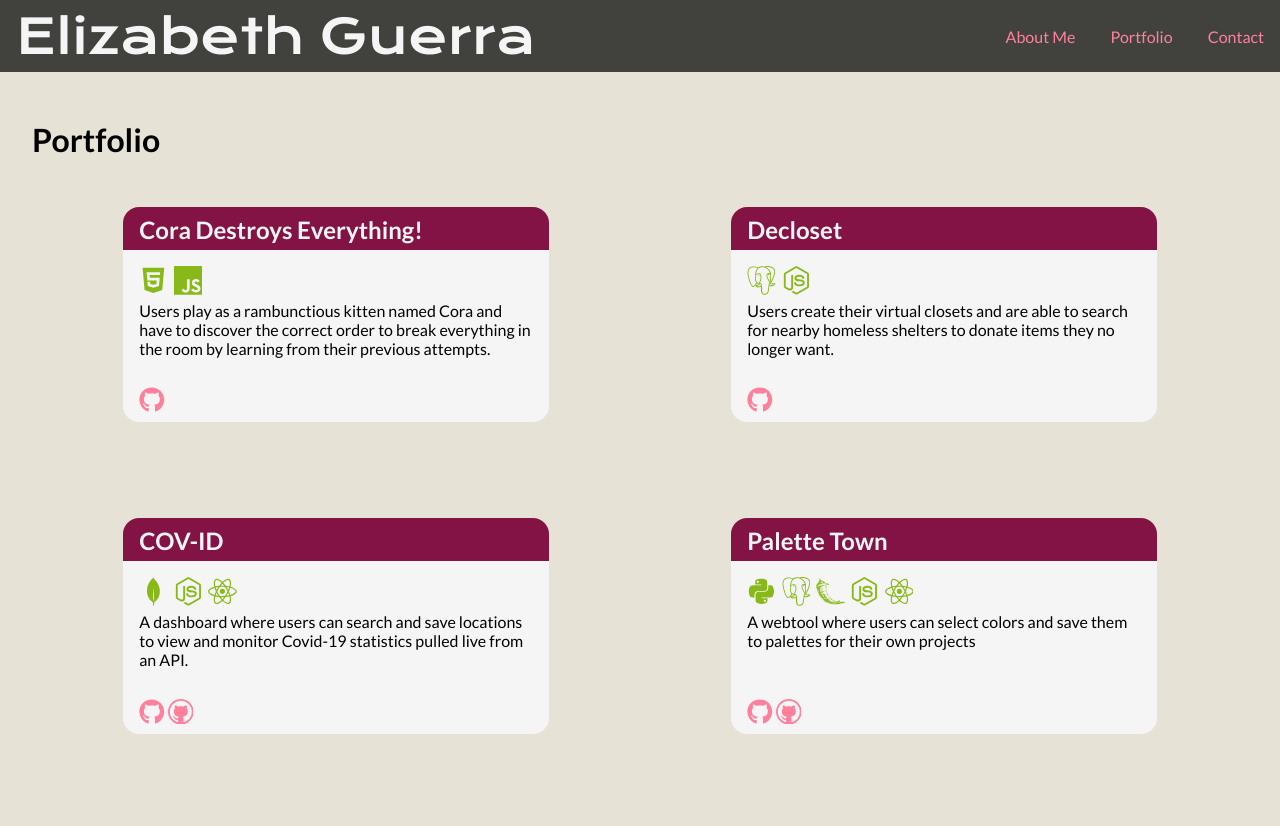
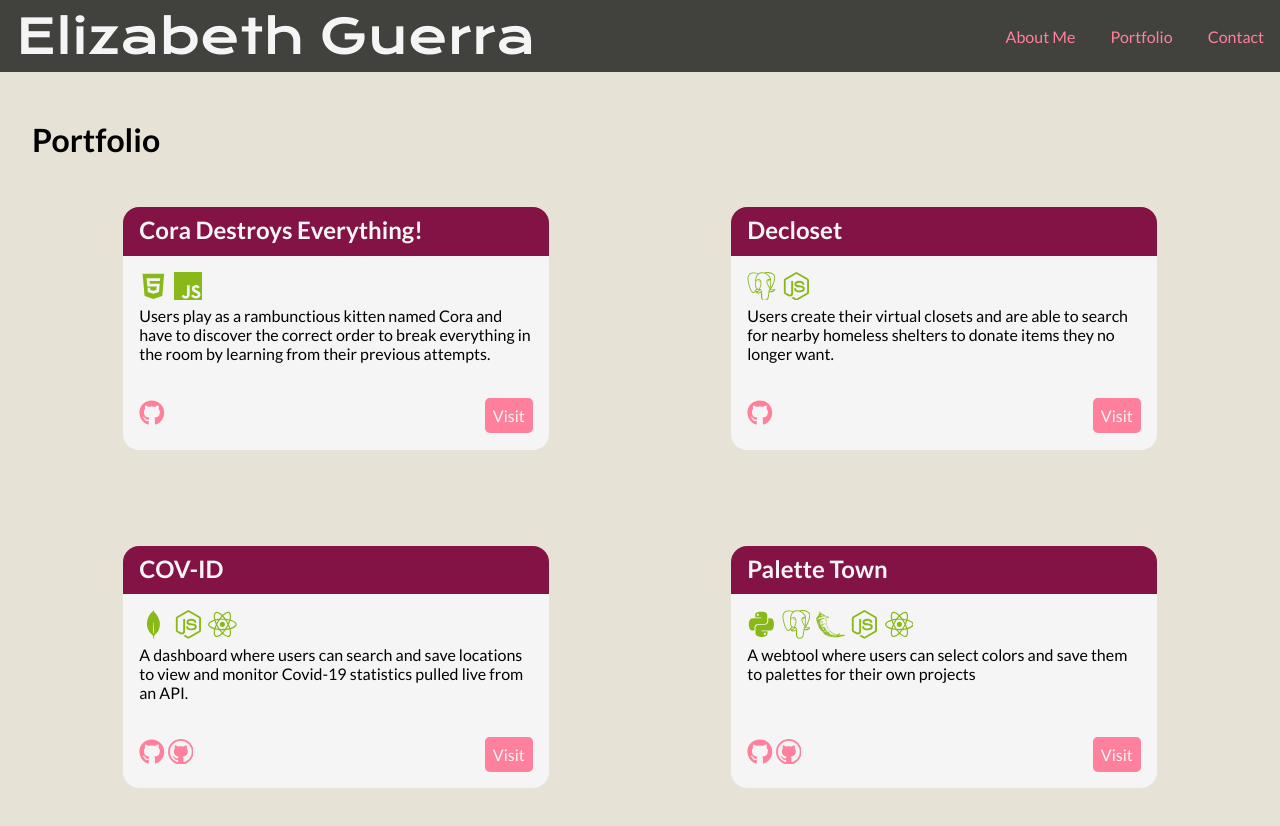
Before and after one commit to ecguerra/Portfolio, a React (Create React App) app: page /portfolio in a window 1280 px wide. Shown: the top 826 px of the page. Built offline with nearby package versions, Linux system fonts and the light colour scheme.

Commit message:
improved portfolio functionality

```diff
--- a/src/components/Portfolio.js
+++ b/src/components/Portfolio.js
@@ -1,6 +1,7 @@
 import { FaHtml5, FaGithub, FaNodeJs, FaReact, FaPython } from 'react-icons/fa'
 import { VscGithub} from 'react-icons/vsc'
 import { SiPostgresql, SiMongodb, SiFlask, SiJavascript } from 'react-icons/si'
+import { TiArrowRightThick} from 'react-icons/ti'
 
 import '../css/Portfolio.css'
 
@@ -18,7 +19,12 @@ const Portfolio = () => {
                         <p>Users play as a rambunctious kitten named Cora and have to discover the correct order to break everything in the room by learning from their previous attempts.</p>
                     </div>
                     <div className='card-bottom'>
+                        <div className='git-links'>
                             <a target='_blank' rel='noreferrer' href='https://github.com/ecguerra/Bruno-ElizabethGuerra_P1'><FaGithub /></a>
+                        </div>
+                        <div className='go-btn'>
+                            <a target='_blank' rel='noreferrer' href='https://ecguerra.github.io/Bruno-ElizabethGuerra_P1/index.html'>Visit</a>
+                        </div>
                     </div>
                 </div>
                 <div className='card'>
@@ -30,7 +36,12 @@ const Portfolio = () => {
                         <p>Users create their virtual closets and are able to search for nearby homeless shelters to donate items they no longer want.</p>
                     </div>
                     <div className='card-bottom'>
+                        <div className='git-links'>
                             <a target='_blank' rel='noreferrer' href='https://github.com/ecguerra/Project_2_GA'><FaGithub /></a>
+                        </div>
+                        <div className='go-btn'>
+                            <a target='_blank' rel='noreferrer' href='https://decloset.herokuapp.com/'>Visit</a>
+                        </div>
                     </div>
                 </div>
                 <div className='card'>
@@ -42,8 +53,13 @@ const Portfolio = () => {
                         <p>A dashboard where users can search and save locations to view and monitor Covid-19 statistics pulled live from an API.</p>
                     </div>
                     <div className='card-bottom'>
+                        <div className='git-links'>
                             <a target='_blank' rel='noreferrer' href='https://github.com/ecguerra/team-6-frontend'><FaGithub /></a>{' '}
                             <a target='_blank' rel='noreferrer' href='https://github.com/ecguerra/Team-6-backend'><VscGithub /></a>
+                        </div>
+                        <div className='go-btn'>
+                            <a target='_blank' rel='noreferrer' href='https://cov-id.netlify.app/'>Visit</a>
+                        </div>
                     </div>
                 </div>
                 <div className='card'>
@@ -55,8 +71,13 @@ const Portfolio = () => {
                         <p>A webtool where users can select colors and save them to palettes for their own projects</p>
                     </div>
                     <div className='card-bottom'>
+                        <div className='git-links'>
                             <a target='_blank' rel='noreferrer' href='https://github.com/ecguerra/Project_4_frontend'><FaGithub /></a> {' '}
                             <a target='_blank' rel='noreferrer' href='https://github.com/ecguerra/Project_4_backend'><VscGithub /></a> {' '}
+                        </div>
+                        <div className='go-btn'>
+                            <a target='_blank' rel='noreferrer' href='https://palettetown.netlify.app/'>Visit</a>
+                        </div>
                     </div>
                 </div>
             </div>
--- a/src/css/Portfolio.css
+++ b/src/css/Portfolio.css
@@ -28,6 +28,7 @@
     display: flex;
     flex-direction: column;
     width: 35%;
+    height: 38%;
     margin: 3rem;
 }
 
@@ -51,7 +52,7 @@
 .card-middle {
     background-color: var(--neutral-pop);
     width: 100%;
-    height: 60%;
+    height: 55%;
     overflow: auto;
     padding: 1rem;
 }
@@ -62,14 +63,24 @@
 }
 
 .card-bottom {
+    display: flex;
+    justify-content: space-between;
+    align-items: center;
     background-color: var(--neutral-pop);
     width: 100%;
-    height: 20%;
-    padding: 0.5rem 1rem;
+    height: 25%;
+    padding: 0.5rem 1rem 1rem 1rem;
     border-radius: 0 0 1rem 1rem;
 }
 
-.card-bottom a:any-link {
+.git-links a:any-link {
     color: var(--pop);
     font-size: 1.6rem;
 }
+
+.go-btn a:any-link {
+    background-color: var(--pop);
+    color: var(--neutral-pop);
+    padding: 0.5rem;
+    border-radius: 0.3rem;
+}
```
Lines whose indentation alone changed are shown as unchanged.
